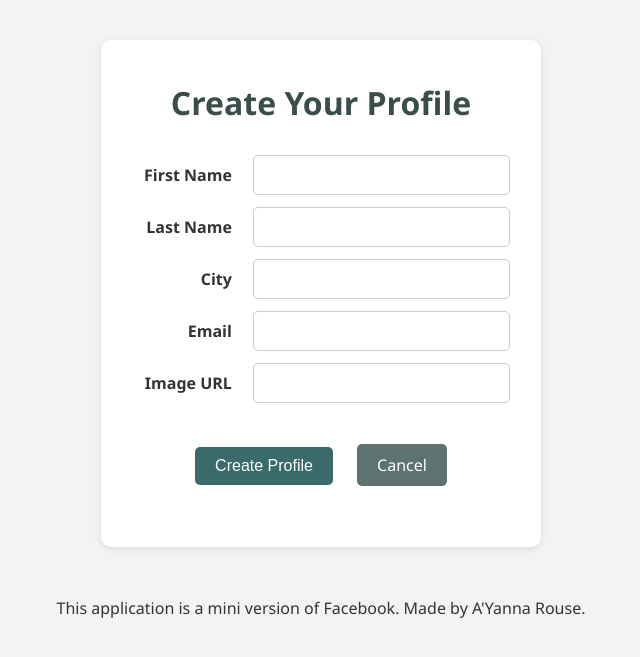
After one commit to a-yannarouse/Class-Projects, a Django app: page /mini_fb/create_profile in a window 1280 px wide. The commit adds this page. Shown: the top 657 px of the page, without its empty margins (319-959 px from the left). Run offline with Django 5.2, Linux system fonts and the light colour scheme.

Commit message:
Finished Assignment 6

```diff
--- /dev/null
+++ b/mini_fb/Templates/mini_fb/create_profile_form.html
@@ -0,0 +1,54 @@
+<!-- mini_fb/create_profile_form.html -->
+<!-- File: create_profile_form.html
+    Author: A'Yanna Rouse (yanni620@bu.edu), 02/26/2025
+    Description: This is the template for showing the form to create a new profile in the mini Facebook application.
+-->
+
+{% extends 'mini_fb/base.html' %}
+
+{% block content %}
+
+<!-- Display the profile image, name, city, email, URL, and buttons to either return to the profiles or create a new profile. -->
+
+<div class="profile-container">
+    <h1>Create Your Profile</h1>
+    <form method="post" action="{% url 'create_profile' %}">
+        {% csrf_token %}
+        <table class="profile-form-table">
+          <tr>
+            <!-- First Name -->
+            <th><label for="id_first_name">First Name</label></th>
+            <td><input type="text" name="first_name" required id="id_first_name" class="form-input"></td>
+          </tr>
+          <tr>
+            <!-- Last Name -->
+            <th><label for="id_last_name">Last Name</label></th>
+            <td><input type="text" name="last_name" required id="id_last_name" class="form-input"></td>
+          </tr>
+          <tr>
+            <!-- City -->
+            <th><label for="id_city">City</label></th>
+            <td><input type="text" name="city" required id="id_city" class="form-input"></td>
+          </tr>
+          <tr>
+            <!-- Email -->
+            <th><label for="id_email">Email</label></th>
+            <td><input type="email" name="email" maxlength="320" required id="id_email" class="form-input"></td>
+          </tr>
+          <tr>
+            <!-- Image URL -->
+            <th><label for="id_image_url">Image URL</label></th>
+            <td><input type="url" name="image_url" id="id_image_url" class="form-input"></td>
+          </tr>
+          <tr>
+            <!-- Submit and Cancel Buttons -->
+            <td colspan="2" class="form-buttons">
+                <button type="submit" class="submit-btn">Create Profile</button>
+                <a href="{% url 'show_all_profiles' %}" class="back-btn">Cancel</a>
+            </td>
+          </tr>
+        </table>
+    </form>
+</div>
+
+{% endblock %}
--- a/mini_fb/Templates/mini_fb/show_profile.html
+++ b/mini_fb/Templates/mini_fb/show_profile.html
@@ -21,10 +21,13 @@
     <!-- Display the Profile's Status -->
     <h3>Status:</h3>
     {% for message in Profile.get_status_messages %}
-        <p> {{ message }} </p>
+        <p> {{ message.timestamp }} - {{ message }} </p>
     {% endfor %}
 
     <br>
+    <!-- Button to create a new status -->
+    <a href="{% url 'create_status' Profile.id %}" class="create-status-btn">Create Status</a>
+    <br><br><br>
     <!-- Back button to return to the list of profiles -->
     <a href="{% url 'show_all_profiles' %}" class="back-btn">← Back to Profiles</a>
 </div>
--- /dev/null
+++ b/mini_fb/forms.py
@@ -0,0 +1,21 @@
+# File: forms.py
+# Author: A'Yanna Rouse (yanni620@bu.edu), 02/25/2025
+# Description: This file contains the model for the Profile form object.
+from django import forms
+from .models import Profile, StatusMessage
+
+class CreateProfileForm(forms.ModelForm):
+    ''' Form to add a new article to the database.'''
+
+    class Meta:
+        ''' Define the model and fields of the form.'''
+        model = Profile
+        fields = ['first_name', 'last_name', 'city', 'email', 'image_url']
+
+class CreateStatusMessageForm(forms.ModelForm):
+    ''' Form to add a new status message to the database.'''
+
+    class Meta:
+        ''' Define the model and fields of the form.'''
+        model = StatusMessage
+        fields = ['message']
--- a/mini_fb/models.py
+++ b/mini_fb/models.py
@@ -2,6 +2,8 @@
 # Author: A'Yanna Rouse (yanni620@bu.edu), 02/20/2025
 # Description: This file contains the model for the Profile object.
 from django.db import models
+from django import forms
+from django.urls import reverse
 
 # Create your models here.
 class Profile(models.Model):
@@ -18,9 +20,13 @@ class Profile(models.Model):
         ''' Return a string representation of this model instance.'''
         return f'{self.first_name} {self.last_name}'
 
+    def get_absolute_url(self):
+        ''' Return a URL to display one instance of this object.'''
+        return reverse('show_profile', kwargs={'pk': self.pk})
+
     def get_status_messages(self):
         ''' Return all status messages for this profile.'''
-        return StatusMessage.objects.filter(profile=self).order_by('-timestamp')
+        return StatusMessage.objects.filter(profile=self).order_by('timestamp')
 
 class StatusMessage(models.Model):
     ''' Encapsulate the data of a status message.'''
@@ -33,3 +39,38 @@ class StatusMessage(models.Model):
     def __str__(self):
         ''' Return a string representation of this model instance.'''
         return f'{self.message}'
+
+class CreateProfileForm(forms.ModelForm):
+    '''Form to add a new profile to the database.'''
+
+    first_name = forms.CharField(
+        label="First Name",
+        required=True,
+        widget=forms.TextInput(attrs={'class': 'custom-input'})
+    )
+    last_name = forms.CharField(
+        label="Last Name",
+        required=True,
+        widget=forms.TextInput(attrs={'class': 'custom-input'})
+    )
+    city = forms.CharField(
+        label="City",
+        required=True,
+        widget=forms.TextInput(attrs={'class': 'custom-input'})
+    )
+    email = forms.EmailField(
+        label="Email",
+        required=True,
+        # Using TextInput here instead of EmailInput to match the style
+        widget=forms.TextInput(attrs={'class': 'custom-input'})
+    )
+    image_url = forms.URLField(
+        label="Image URL",
+        required=False,
+        # Similarly, using TextInput to maintain consistency
+        widget=forms.TextInput(attrs={'class': 'custom-input'})
+    )
+
+    class Meta:
+        model = Profile
+        fields = ['first_name', 'last_name', 'city', 'email', 'image_url']
--- a/mini_fb/urls.py
+++ b/mini_fb/urls.py
@@ -2,11 +2,13 @@
 # Author: A'Yanna Rouse (yanni620@bu.edu), 02/20/2025
 # Description: Urls for each template page of the web app
 from django.urls import path
-from .views import ShowAllProfilesView, ShowProfilePageView
+from .views import ShowAllProfilesView, ShowProfilePageView, CreateProfileView, CreateStatusMessageView
 
 urlpatterns = [
     # URL pattern for the all_profiles page.
     path('', ShowAllProfilesView.as_view(), name="show_all_profiles"),
     # URL pattern for each singular profile page.
     path('Profile/<int:pk>', ShowProfilePageView.as_view(), name='show_profile'),
+    path('create_profile', CreateProfileView.as_view(), name='create_profile'),
+    path('Profile/<int:pk>/create_status', CreateStatusMessageView.as_view(), name='create_status'),
 ]
--- a/mini_fb/views.py
+++ b/mini_fb/views.py
@@ -2,12 +2,15 @@
 # Author: A'Yanna Rouse (yanni620@bu.edu), 02/20/2025
 # Description: These are for the views for the mini_fb app, to show the profiles.
 from django.shortcuts import render
-from django.views.generic import ListView, DetailView
+from django.views.generic import ListView, DetailView, CreateView
+from .forms import CreateProfileForm, CreateStatusMessageForm
 from .models import Profile
+from django.urls import reverse
 
 # Create your views here.
 class ShowAllProfilesView(ListView):
     ''' Define a view class to show all blog articles. '''
+
     # Defines the model, template, and context object name for the all profiles page
     model = Profile
     template_name = "mini_fb/show_all_profiles.html"
@@ -15,7 +18,68 @@ class ShowAllProfilesView(ListView):
 
 class ShowProfilePageView(DetailView):
     ''' Define a view class to show all blog articles. '''
+
     # Defines the model, template, and context object name for the singular profile page
     model = Profile
     template_name = "mini_fb/show_profile.html"
     context_object_name = "Profile"
+
+class CreateProfileView(CreateView):
+    ''' A view to handle creation of a new Profile.
+        (1) display the HTML form to user (GET)
+        (2) process the form submission and store the new profile object (POST)
+    '''
+
+    form_class = CreateProfileForm
+    template_name = "mini_fb/create_profile_form.html"
+
+    def form_valid(self, form):
+        ''' Save the form data to the database.'''
+        form.save()
+        return super().form_valid(form)
+
+class CreateStatusMessageView(CreateView):
+    ''' A view to handle creation of a new status message on a Profile.'''
+
+    form_class = CreateStatusMessageForm
+    template_name = "mini_fb/create_status_form.html"
+
+    def get_context_data(self, **kwargs):
+        ''' Return the dictionary of context variables for use in the template.'''
+
+        # calling the superclass method
+        context = super().get_context_data(**kwargs)
+
+        # find/all the article to the context data
+        # retrieve the PK from the URL pattern
+        pk = self.kwargs['pk']
+        profile = Profile.objects.get(pk=pk)
+
+        # add this article into the context dictionary
+        context['Profile'] = profile
+        return context
+
+    def form_valid(self, form):
+        ''' This method handles the form and saves the new object to the Django database.
+        We need to add the foreign key (of the Article) to the Comment object before saving
+        it to the database.
+        '''
+
+        # instrument our code to display form fields:
+        print(f"CreateCommentView.form_valid: form.cleaned_data={form.cleaned_data}")
+
+        pk = self.kwargs['pk']
+        profile = Profile.objects.get(pk=pk)
+        # attach the article to the comment
+        form.instance.profile = profile # set the FK
+
+        # delegate the work to the superclass methom form_valid:
+        return super().form_valid(form)
+
+    def get_success_url(self):
+        ''' Provide a URL to redirect to after creating a new comment.'''
+
+        # retrieve the PK from the URL pattern
+        pk = self.kwargs['pk']
+        # call reverse to generate the URL for this article
+        return reverse('show_profile', kwargs={'pk': pk})
--- a/static/assignment5.css
+++ b/static/assignment5.css
@@ -129,8 +129,14 @@ footer {
     color: #1e3d40;
 }
 
+/* Style for the create-profile-container */
+.create-profile-container {
+    text-align: center;
+    margin: 20px 0;
+}
+
 /* Buttons */
-.view-profile-btn, .back-btn {
+.view-profile-btn {
     display: inline-block;
     padding: 10px 20px;
     background: #3a6b6a;
@@ -142,8 +148,100 @@ footer {
     transition: background 0.3s;
 }
 
-.view-profile-btn:hover, .back-btn:hover{
+/* Style for the create-profile-btn */
+.create-profile-btn {
+    display: inline-block;
+    padding: 10px 20px;
+    font-size: 16px;
+    color: #fff;
+    background-color: #3a6b6a;
+    border: none;
+    border-radius: 5px;
+    text-decoration: none;
+    cursor: pointer;
+}
+
+.view-profile-btn:hover, .create-profile-btn:hover {
     background: #2c5d63;
+}
+
+/* Profile Form Table */
+.profile-form-table {
+    width: 100%;
+    border-collapse: separate;
+    border-spacing: 10px;
+    margin: 20px auto;
+    text-align: left;
+}
+
+/* Table Headers (Labels) */
+.profile-form-table th {
+    text-align: right;
+    font-weight: 600;
+    padding-right: 10px;
+    color: #333;
+}
+
+/* Table Inputs */
+.form-input {
+    width: 100%;
+    padding: 10px;
+    border: 1px solid #ccc;
+    border-radius: 5px;
+    font-size: 16px;
+    box-sizing: border-box;
+}
+
+/* Form Buttons */
+.form-buttons {
+    text-align: center;
+    padding-top: 20px;
+}
+
+/* Create Profile Buttons */
+.submit-btn, .back-btn {
+    display: inline-block;
+    margin: 10px;
+    padding: 10px 20px;
+    font-size: 16px;
+    border: none;
+    cursor: pointer;
+    text-decoration: none;
+    border-radius: 5px;
+}
+
+.submit-btn {
+    background-color: #3a6b6a;
+    color: white;
+    transition: background 0.3s;
+}
+
+.submit-btn:hover, .create-status-btn:hover {
+    background-color: #2c5d63;
+}
+
+/* Back Button */
+.back-btn {
+    background-color: #5c7370;
+    color: white;
+    transition: background 0.3s;
+}
+
+.back-btn:hover {
+    background-color: #4a5d5b;
+}
+
+/* Style for the create-status-container */
+.create-status-btn {
+    display: inline-block;
+    padding: 10px 20px;
+    font-size: 16px;
+    color: #fff;
+    background-color: #3a6b6a;
+    border: none;
+    border-radius: 5px;
+    text-decoration: none;
+    cursor: pointer;
 }
 
 /* Responsive Adjustments */
```
Also changed, not shown: mini_fb/Templates/mini_fb/create_status_form.html (added, +31 -0 lines), mini_fb/Templates/mini_fb/show_all_profiles.html (+9 -3 lines), db.sqlite3, 1 other file.
